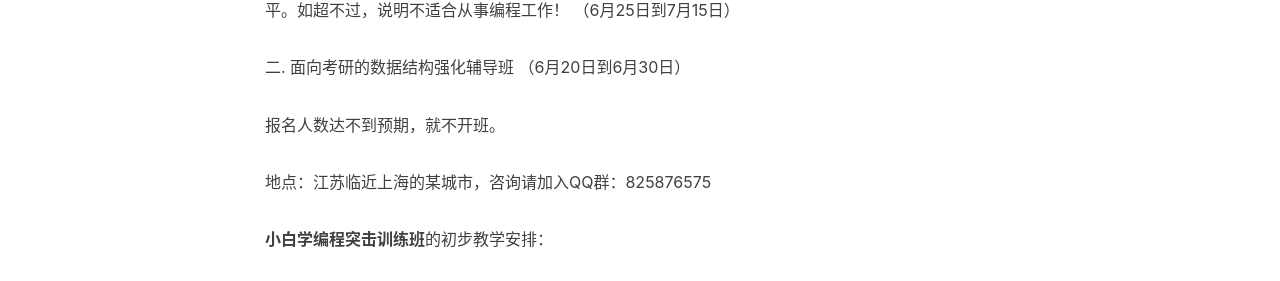
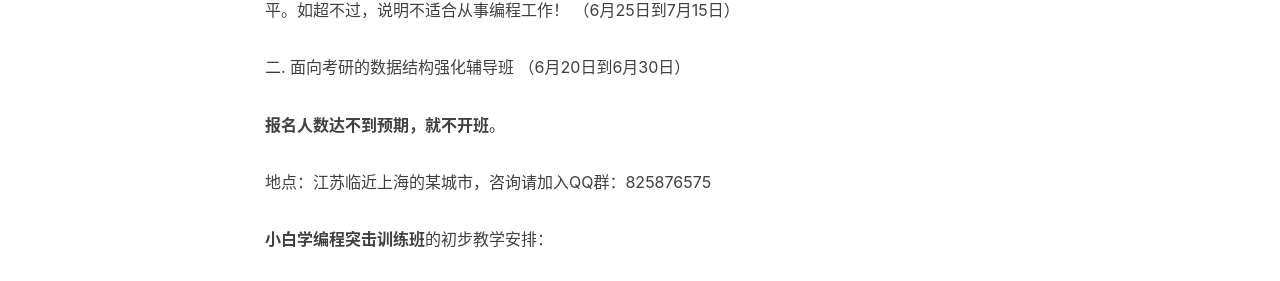
Before and after one commit to xuepro/xuepro.github.io, a Jekyll site: the page built from _posts/2019-05-25-暑期：小白学编程和考研数据结构突击强化班 .md, in a window 1280 px wide and 900 px high, scrolled down 518 px. Shown: the part 145-426 px from the top of the window. Built offline with Jekyll 4.4.1, drawn with Linux system fonts in a browser that asks for light colours; nearby versions of some CDN libraries; comment, search, counter and statistics services are not loaded.

```diff
--- a/_posts/2019-05-25-暑期：小白学编程和考研数据结构突击强化班 .md
+++ b/_posts/2019-05-25-暑期：小白学编程和考研数据结构突击强化班 .md
@@ -19,7 +19,7 @@ tags:
 二. 面向考研的数据结构强化辅导班
 （6月20日到6月30日）
 
-报名人数达不到预期，就不开班。
+**报名人数达不到预期，就不开班**。
 
 地点：江苏临近上海的某城市，咨询请加入QQ群：825876575
 
```
